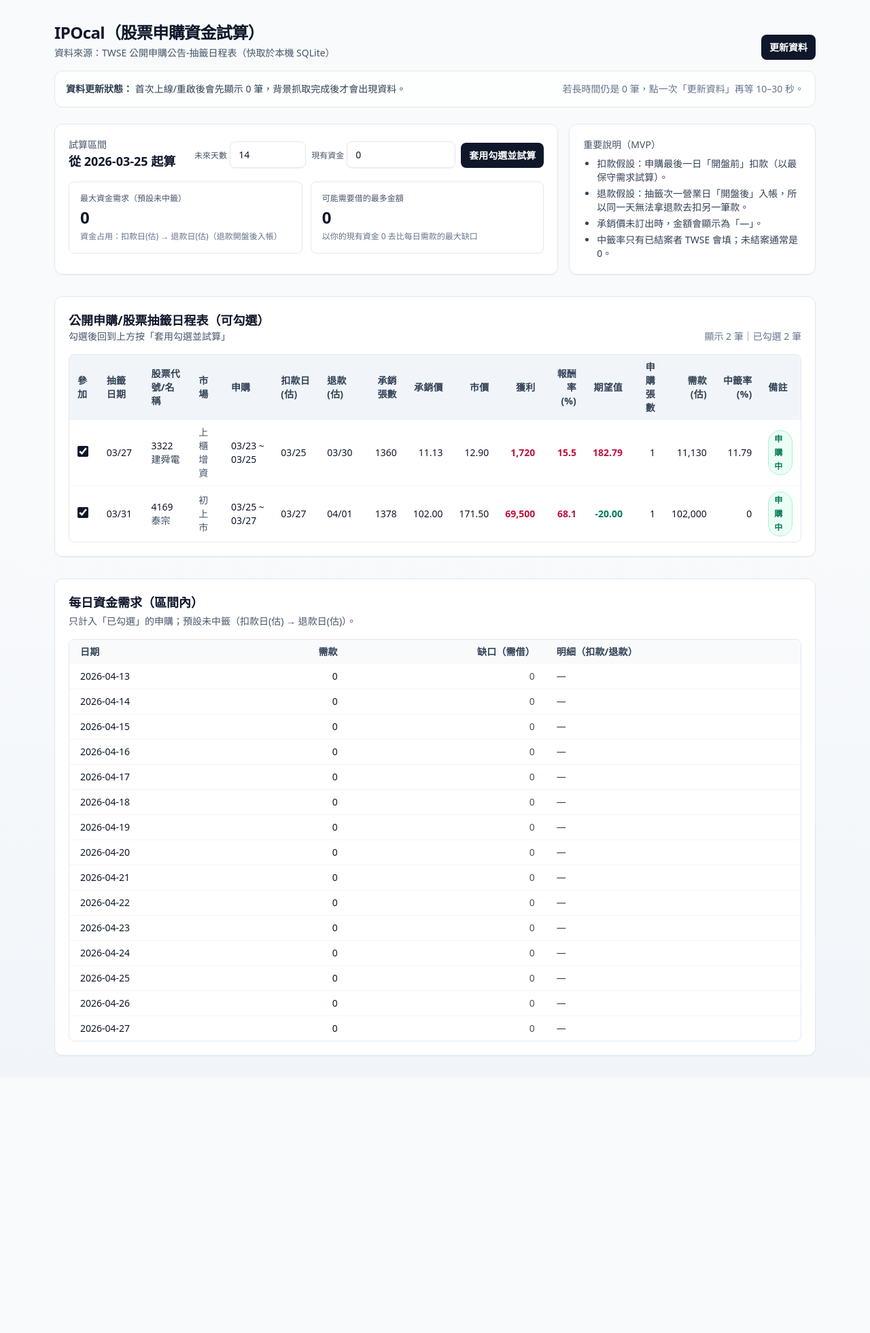
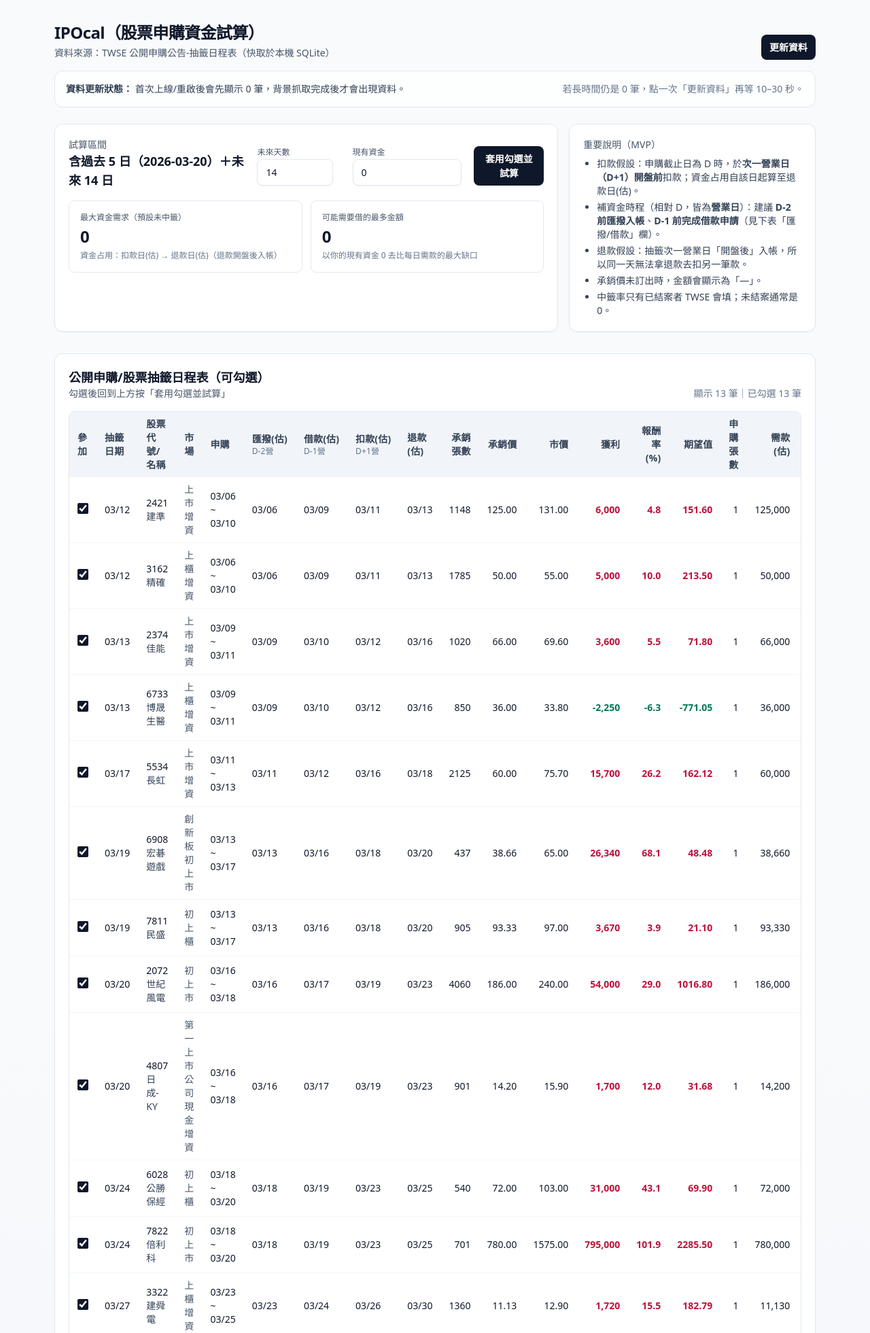
Before and after one commit to ZwayYang/IPOcal, a FastAPI app: page / in a window 1280 px wide. Shown: the top 1961 px of the page at 68% size. Before the commit the page ends 1554 px from the top, so only its background shows below. Run offline with FastAPI, Linux system fonts and the light colour scheme; data comes from the database, SQL or seed files in the repository; some libraries are stand-ins or nearby versions.

Commit message:
試算含過去5日、扣款改D+1營業日並新增匯撥(D-2)/借款(D-1)欄

```diff
--- a/app/main.py
+++ b/app/main.py
@@ -1,6 +1,6 @@
 from __future__ import annotations
 
-from datetime import date, datetime
+from datetime import date, datetime, timedelta
 from pathlib import Path
 import threading
 from typing import Any
@@ -182,6 +182,8 @@ def index(
     today = date.today()
     horizon_days = max(7, min(int(horizon_days), 365))
     horizon_end = today.fromordinal(today.toordinal() + horizon_days)
+    lookback_days = 5
+    range_start = today - timedelta(days=lookback_days)
 
     offers = []
     windows: list[calc.MoneyWindow] = []
@@ -201,28 +203,38 @@ def index(
 
         if not sub_start or not sub_end or not draw_date:
             continue
-        if sub_end < today:
+        if sub_start > horizon_end and draw_date > horizon_end:
             continue
-        if sub_start > horizon_end and draw_date > horizon_end:
+
+        refund_date = calc.refund_date_estimate(draw_date)
+        debit_date = calc.debit_date_after_subscription_end(sub_end)
+        wire_by_date = calc.funding_wire_by_date(sub_end)
+        loan_apply_by_date = calc.loan_apply_by_date(sub_end)
+
+        overlap_apply = debit_date <= horizon_end and refund_date >= range_start
+        overlap_win = (
+            allot_date is not None
+            and allot_date >= debit_date
+            and debit_date <= horizon_end
+            and allot_date >= range_start
+        )
+        if not (overlap_apply or overlap_win):
             continue
 
         price = calc.parse_price(r["actual_price"]) or calc.parse_price(r["underwritten_price"])
         shares = calc.parse_int_like(r["sub_shares"])
         amount = calc.required_amount(price, shares)
 
-        refund_date = calc.refund_date_estimate(draw_date)
         refund_available_date = calc.available_date_after_refund(refund_date)
         status = _status(today, sub_start, sub_end)
         selected = selected_set is None or r["symbol"] in selected_set
 
         if selected and amount is not None:
-            # Assume debit happens pre-open on the last subscription day (worst-case).
-            lock_start = sub_end
             windows.extend(
                 calc.money_windows_for_offer(
                     symbol=r["symbol"],
                     name=r["name"],
-                    lock_start=lock_start,
+                    lock_start=debit_date,
                     draw_date=draw_date,
                     refund_date=refund_date,
                     allot_date=allot_date,
@@ -241,7 +253,9 @@ def index(
                 "allot_date": allot_date,
                 "refund_date": refund_date,
                 "refund_available_date": refund_available_date,
-                "lock_start": sub_end,
+                "wire_by_date": wire_by_date,
+                "loan_apply_by_date": loan_apply_by_date,
+                "lock_start": debit_date,
                 "price": price,
                 "market_price": r["market_price"],
                 "profit": r["profit"],
@@ -261,7 +275,7 @@ def index(
 
     offers.sort(key=lambda o: (o["sub_start"], o["draw_date"], o["symbol"]))
 
-    daily_apply = calc.daily_required_amount(windows, today, horizon_end, "apply")
+    daily_apply = calc.daily_required_amount(windows, range_start, horizon_end, "apply")
     max_apply = max((amt for _, amt in daily_apply), default=0)
     capital = max(0, int(capital))
     daily_shortfall = [(d, max(0, amt - capital)) for d, amt in daily_apply]
@@ -277,6 +291,8 @@ def index(
         {
             "request": request,
             "today": today,
+            "range_start": range_start,
+            "lookback_days": lookback_days,
             "horizon_days": horizon_days,
             "offers": offers,
             "daily_rows": daily_rows,
--- a/static/app.js
+++ b/static/app.js
@@ -22,6 +22,9 @@ function addDays(d, days) {
   x.setDate(x.getDate() + days);
   return x;
 }
+
+/** 與後端 index 一致：每日表可回顧過去幾天 */
+const LOOKBACK_DAYS = 5;
 
 function getHorizonDays() {
   const el = document.querySelector('input[name="horizon_days"]');
@@ -59,9 +62,10 @@ function selectedOffers() {
 
 function recompute() {
   const today = new Date();
-  const start = new Date(today.getFullYear(), today.getMonth(), today.getDate());
+  const today0 = new Date(today.getFullYear(), today.getMonth(), today.getDate());
+  const start = addDays(today0, -LOOKBACK_DAYS);
   const horizonDays = getHorizonDays();
-  const end = addDays(start, horizonDays);
+  const end = addDays(today0, horizonDays);
   const capital = getCapital();
   const offers = selectedOffers();
 
--- a/templates/index.html
+++ b/templates/index.html
@@ -40,7 +40,7 @@
           <div class="flex items-center justify-between gap-3">
             <div>
               <div class="text-sm text-slate-600">試算區間</div>
-              <div class="text-lg font-semibold">從 {{ today }} 起算</div>
+              <div class="text-lg font-semibold">含過去 {{ lookback_days }} 日（{{ range_start }}）＋未來 {{ horizon_days }} 日</div>
             </div>
             <div class="flex items-end gap-2">
               <div>
@@ -71,7 +71,8 @@
         <div class="card">
           <div class="text-sm text-slate-600">重要說明（MVP）</div>
           <ul class="mt-2 list-disc pl-5 text-sm text-slate-700 space-y-1">
-            <li>扣款假設：申購最後一日「開盤前」扣款（以最保守需求試算）。</li>
+            <li>扣款假設：申購截止日為 D 時，於<strong>次一營業日（D+1）開盤前</strong>扣款；資金占用自該日起算至退款日(估)。</li>
+            <li>補資金時程（相對 D，皆為<strong>營業日</strong>）：建議 <strong>D-2 前匯撥入帳</strong>、<strong>D-1 前完成借款申請</strong>（見下表「匯撥/借款」欄）。</li>
             <li>退款假設：抽籤次一營業日「開盤後」入帳，所以同一天無法拿退款去扣另一筆款。</li>
             <li>承銷價未訂出時，金額會顯示為「—」。</li>
             <li>中籤率只有已結案者 TWSE 會填；未結案通常是 0。</li>
@@ -97,7 +98,9 @@
                 <th class="px-3 py-2 text-left">股票代號/名稱</th>
                 <th class="px-3 py-2 text-left">市場</th>
                 <th class="px-3 py-2 text-left">申購</th>
-                <th class="px-3 py-2 text-left">扣款日(估)</th>
+                <th class="px-3 py-2 text-left whitespace-nowrap">匯撥(估)<span class="block text-xs font-normal text-slate-500">D-2營</span></th>
+                <th class="px-3 py-2 text-left whitespace-nowrap">借款(估)<span class="block text-xs font-normal text-slate-500">D-1營</span></th>
+                <th class="px-3 py-2 text-left whitespace-nowrap">扣款(估)<span class="block text-xs font-normal text-slate-500">D+1營</span></th>
                 <th class="px-3 py-2 text-left">退款(估)</th>
                 <th class="px-3 py-2 text-right">承銷張數</th>
                 <th class="px-3 py-2 text-right">承銷價</th>
@@ -129,6 +132,8 @@
                 </td>
                 <td class="px-3 py-2 text-slate-600">{{ o.market }}</td>
                 <td class="px-3 py-2 tabular-nums">{{ o.sub_start.strftime("%m/%d") }} ~ {{ o.sub_end.strftime("%m/%d") }}</td>
+                <td class="px-3 py-2 tabular-nums">{{ o.wire_by_date.strftime("%m/%d") }}</td>
+                <td class="px-3 py-2 tabular-nums">{{ o.loan_apply_by_date.strftime("%m/%d") }}</td>
                 <td class="px-3 py-2 tabular-nums">{{ o.lock_start.strftime("%m/%d") }}</td>
                 <td class="px-3 py-2 tabular-nums">{{ o.refund_date.strftime("%m/%d") }}</td>
                 <td class="px-3 py-2 text-right tabular-nums">{{ o.underwritten_lots }}</td>
@@ -168,7 +173,7 @@
 
       <div class="mt-8 card">
         <div class="text-lg font-semibold">每日資金需求（區間內）</div>
-        <div class="mt-1 text-sm text-slate-600">只計入「已勾選」的申購；預設未中籤（扣款日(估) → 退款日(估)）。</div>
+        <div class="mt-1 text-sm text-slate-600">含過去 {{ lookback_days }} 日可回顧；只計入「已勾選」的申購；預設未中籤（扣款日(估) → 退款日(估)）。</div>
 
         <div class="mt-4 overflow-auto rounded-lg border border-slate-200 bg-white">
           <table class="min-w-full text-sm">
```
Also changed, not shown: app/calc.py (+18 -1 lines).
